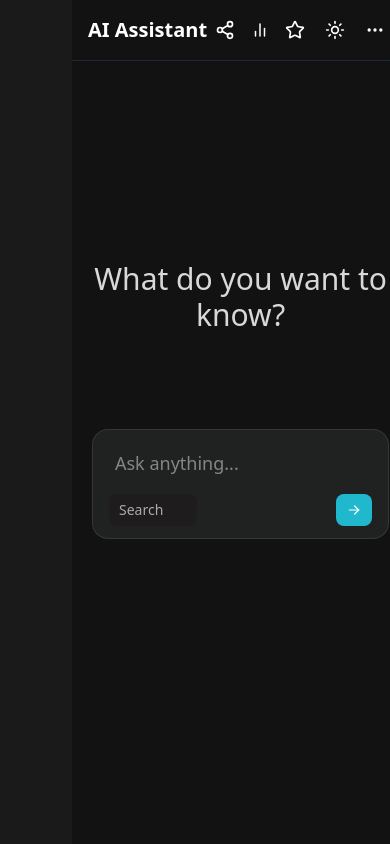
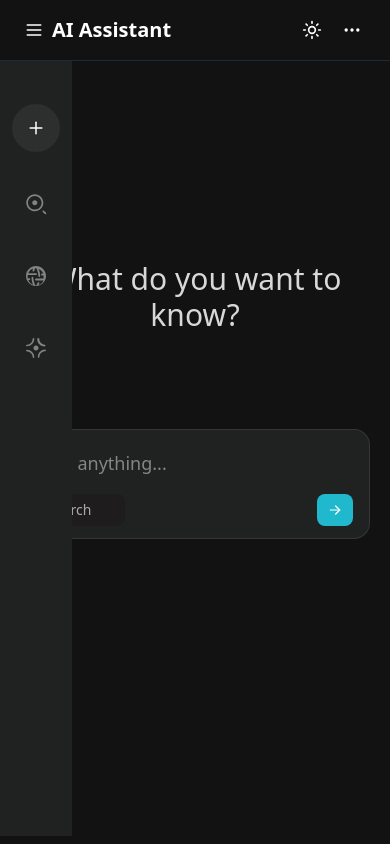
Before and after one commit to iamtester4321/ai-chatbot, a React (Vite) app in the folder frontend/: page /chat in a window 390 px wide. Built offline with nearby package versions, Linux system fonts and the light colour scheme; no server answers.

Commit message:
Header Layout fix

```diff
--- a/frontend/src/components/Header/Header.tsx
+++ b/frontend/src/components/Header/Header.tsx
@@ -1,11 +1,16 @@
 import { useState } from 'react';
-import { Share2, BarChart2, MessageSquare, Star, Moon, Sun, MoreHorizontal, Archive, Trash2 } from 'lucide-react';
+import { Share2, BarChart2, MessageSquare, Star, Moon, Sun, MoreHorizontal, Archive, Trash2, Menu } from 'lucide-react';
+import { useParams } from 'react-router-dom';
 
-export default function Header() {
+export default function Header({ toggleSidebar }: { toggleSidebar: any }) {
   const [isDarkMode, setIsDarkMode] = useState(true);
   const [isFavorite, setIsFavorite] = useState(false);
   const [isMenuOpen, setIsMenuOpen] = useState(false);
   const [isChartMode, setIsChartMode] = useState(false);
+  const [isMobileMenuOpen, setIsMobileMenuOpen] = useState(false); // New state for mobile menu
+  const { chatId } = useParams();
+
+  console.log(chatId)
 
   const toggleDarkMode = () => {
     setIsDarkMode(!isDarkMode);
@@ -23,12 +28,36 @@ export default function Header() {
     setIsMenuOpen(!isMenuOpen);
   };
 
+  const toggleMobileMenu = () => {
+    setIsMobileMenuOpen(!isMobileMenuOpen); // Toggle mobile-specific menu
+  };
+
   return (
-    <header className="sticky top-0 w-full bg-[#121212] dark:bg-[#121212] text-white z-[1000] py-3 px-4 border-b border-gray-800 flex items-center justify-between">
+    <header className="sticky top-0 w-full bg-[#121212] text-white z-[1000] py-3 px-4 border-b border-gray-800 flex items-center justify-between">
       <div className="flex items-center">
+        {/* Sidebar Toggle Button */}
+        <button
+          className="p-2 rounded-full hover:bg-gray-700 transition duration-200"
+          onClick={toggleSidebar}
+          title="Toggle Sidebar"
+        >
+          <Menu size={20} />
+        </button>
         <h1 className="text-xl font-semibold truncate max-w-[200px] sm:max-w-xs">AI Assistant</h1>
       </div>
+
       <div className="flex items-center space-x-1 sm:space-x-3">
+        {/* Mobile View: Only theme toggle and mobile menu button visible */}
+        <button
+          className="p-2 rounded-full hover:bg-gray-700 transition duration-200 sm:hidden"
+          title={isDarkMode ? "Switch to Light Mode" : "Switch to Dark Mode"}
+          onClick={toggleDarkMode}
+        >
+          {isDarkMode ? <Sun size={20} /> : <Moon size={20} />}
+        </button>
+
+        {/* Desktop View: All buttons visible except the menu */}
+        <div className="hidden sm:flex items-center space-x-1 sm:space-x-3">
           <button className="p-2 rounded-full hover:bg-gray-700 transition duration-200" title="Share">
             <Share2 size={20} />
           </button>
@@ -38,10 +67,11 @@ export default function Header() {
             title={isChartMode ? "Switch to Chat Mode" : "Switch to Chart Mode"}
             onClick={toggleChartMode}
           >
-            {isChartMode ?
-              <MessageSquare size={18} className="sm:w-5 sm:h-5" /> :
+            {isChartMode ? (
+              <MessageSquare size={18} className="sm:w-5 sm:h-5" />
+            ) : (
               <BarChart2 size={18} className="sm:w-5 sm:h-5" />
-            }
+            )}
           </button>
 
           <button
@@ -55,16 +85,63 @@ export default function Header() {
               color={isFavorite ? "gold" : "currentColor"}
             />
           </button>
+        </div>
 
+        {/* More Options Dropdown (for mobile, archive and delete only) */}
+        <div className="relative">
           <button
-          className="p-2 rounded-full hover:bg-gray-700 transition duration-200"
-          title={isDarkMode ? "Switch to Light Mode" : "Switch to Dark Mode"}
-          onClick={toggleDarkMode}
+            className="p-2 rounded-full hover:bg-gray-700 transition duration-200 sm:hidden"
+            title="More Options"
+            onClick={toggleMobileMenu}
           >
-          {isDarkMode ? <Sun size={20} /> : <Moon size={20} />}
+            <MoreHorizontal size={20} />
           </button>
 
-        <div className="relative">
+          {isMobileMenuOpen && (
+            <div className="absolute right-0 mt-2 w-36 rounded-md shadow-lg bg-gray-800 ring-1 ring-black ring-opacity-5 focus:outline-none">
+              <div className="py-1" role="menu" aria-orientation="vertical" aria-labelledby="options-menu">
+                <button
+                  className="px-4 py-2 text-sm text-gray-200 hover:bg-gray-700 w-full text-left flex items-center"
+                  role="menuitem"
+                >
+                  <Share2 size={18} className="mr-2" />
+                  Share
+                </button>
+                <button
+                  className="px-4 py-2 text-sm text-gray-200 hover:bg-gray-700 w-full text-left flex items-center"
+                  role="menuitem"
+                  title={isChartMode ? "Switch to Chat Mode" : "Switch to Chart Mode"}
+                  onClick={toggleChartMode}
+                >
+                  {isChartMode ? (
+                    <MessageSquare size={18} className="mr-2" />
+                  ) : (
+                    <BarChart2 size={18} className="mr-2" />
+                  )}
+                  {isChartMode ? "Chat Mode" : "Chart Mode"}
+                </button>
+                {/* Archive and Delete options for mobile */}
+                <button
+                  className="px-4 py-2 text-sm text-gray-200 hover:bg-gray-700 w-full text-left flex items-center"
+                  role="menuitem"
+                >
+                  <Archive size={16} className="mr-2" />
+                  Archive
+                </button>
+                <button
+                  className="px-4 py-2 text-sm text-red-400 hover:bg-gray-700 w-full text-left flex items-center"
+                  role="menuitem"
+                >
+                  <Trash2 size={16} className="mr-2" />
+                  Delete
+                </button>
+              </div>
+            </div>
+          )}
+        </div>
+
+        {/* Desktop View: Separate More Options (only Archive & Delete) */}
+        <div className="relative hidden sm:block">
           <button
             className="p-2 rounded-full hover:bg-gray-700 transition duration-200"
             title="More Options"
--- a/frontend/src/components/Layout/Layout.tsx
+++ b/frontend/src/components/Layout/Layout.tsx
@@ -1,15 +1,27 @@
+import { useState } from "react";
 import ChatInputField from "../ChatInputField/ChatInputField";
 import Sidebar from "../Sidebar/Sidebar";
 import Header from "../Header/Header";
 
 function Layout() {
+  const [isSidebarOpen, setIsSidebarOpen] = useState(true); // Default sidebar is open
+
+  const toggleSidebar = () => {
+    setIsSidebarOpen(!isSidebarOpen); // Toggle sidebar visibility
+  };
+
   return (
     <div className="flex max-h-screen bg-[#121212]">
-      <div className="fixed top-0 left-0 w-[72px] h-full bg-[#2c3e50] text-white z-[1000]">
-        <Sidebar />
-      </div>
-      <div className="ml-[72px] flex-1 flex flex-col">
-        <Header />
+      {/* Sidebar */}
+      {isSidebarOpen && (
+        <div className="fixed top-0 left-0 w-[72px] h-full bg-[#2c3e50] text-white z-[1000]">
+          <Sidebar />
+        </div>
+      )}
+
+      {/* Main Content */}
+      <div className={`ml-[${isSidebarOpen ? '72px' : '0'}] flex-1 flex flex-col transition-all duration-300`}>
+        <Header toggleSidebar={toggleSidebar} />
         <div className="flex-1 overflow-y-auto">
           <ChatInputField />
         </div>
--- a/frontend/src/components/Sidebar/Sidebar.tsx
+++ b/frontend/src/components/Sidebar/Sidebar.tsx
@@ -37,48 +37,61 @@ const Sidebar = () => {
   return (
     <section className="relative">
       {/* Toggle Button (visible on small screens) */}
+      <button
+        className="md:hidden absolute top-6 left-6 z-50"
+        onClick={() => setIsOpen(!isOpen)}
+      >
+        <CustomLogo />
+      </button>
 
       {/* Sidebar */}
       <div
         ref={sidebarRef}
         className={`
           fixed top-0 left-0 z-40 h-full w-[72px] bg-[#202222]
-          flex-col items-center py-4 transition-transform duration-300
-          md:flex ${isOpen ? "flex" : "hidden"}
+          flex-col items-center py-4 transition-all duration-300 ease-in-out
+          md:w-20 ${isOpen ? "w-72" : "w-20"}
         `}
       >
         <div className="w-8 h-9 cursor-pointer mt-1">
           <CustomLogo />
         </div>
 
-        <div className="pt-2 flex flex-col items-center justify-center mt-6">
-          <div className="my-8 flex items-center justify-center w-10 h-10 bg-[#2D2F2F] rounded-full cursor-pointer group transform transition duration-300 hover:scale-110">
+        {/* Sidebar items */}
+        <div className="pt-6 flex flex-col items-center justify-center space-y-4">
+          <div
+            className="my-6 flex items-center justify-center w-12 h-12 bg-[#2D2F2F] rounded-full cursor-pointer group transform transition duration-300 hover:scale-110"
+          >
             <PlusIcon />
           </div>
 
-          <SidebarItem icon={<SearchIcon />} label="Home" />
-          <SidebarItem icon={<GlobeIcon />} label="Discover" />
-          <SidebarItem icon={<SunIcon />} label="Explore" />
+          <SidebarItem icon={<SearchIcon />} label="Home" isOpen={isOpen} />
+          <SidebarItem icon={<GlobeIcon />} label="Discover" isOpen={isOpen} />
+          <SidebarItem icon={<SunIcon />} label="Explore" isOpen={isOpen} />
         </div>
       </div>
 
       {/* Content area beside sidebar */}
-      <div className="ml-0 w-full h-screen bg-[#1a1a1a]">
+      <div className={`ml-0 md:ml-20 w-full h-screen bg-[#1a1a1a]`}>
         {/* Main content would go here */}
       </div>
     </section>
   );
 };
 
-const SidebarItem = ({ icon, label }: SidebarItemProps) => {
+const SidebarItem = ({ icon, label, isOpen }: SidebarItemProps & { isOpen: boolean }) => {
   return (
-    <div className="flex items-center gap-0.5 flex-col p-2 cursor-pointer">
-      <div className="flex items-center justify-center w-10 h-10 bg-transparent hover:bg-[#2D2F2F] group transform transition duration-300 hover:scale-110 rounded-[6px]">
+    <div
+      className="flex items-center gap-2 flex-col md:flex-row p-2 cursor-pointer transition-all duration-200 group hover:bg-[#3B3B3B] rounded-md"
+    >
+      <div className="flex items-center justify-center w-10 h-10 bg-transparent group-hover:bg-[#2D2F2F] rounded-[6px]">
         {icon}
       </div>
-      <span className="font-sans text-xs font-normal text-[#898D8D]">
-        {label}
-      </span>
+      {isOpen && (
+        <span className="font-sans text-sm font-normal text-[#898D8D] group-hover:text-white transition-colors">
+          {label}
+        </span>
+      )}
     </div>
   );
 };
```
Lines whose indentation alone changed are shown as unchanged.
